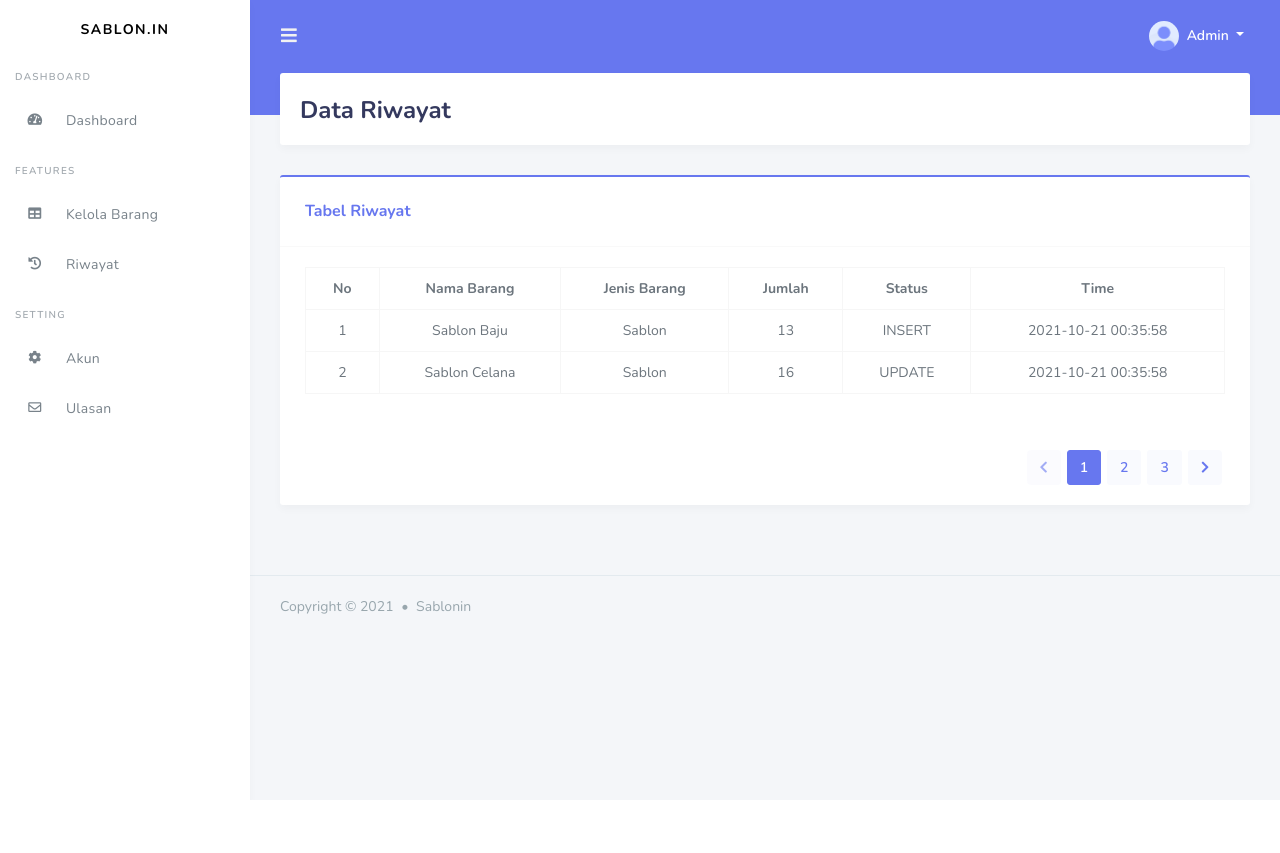
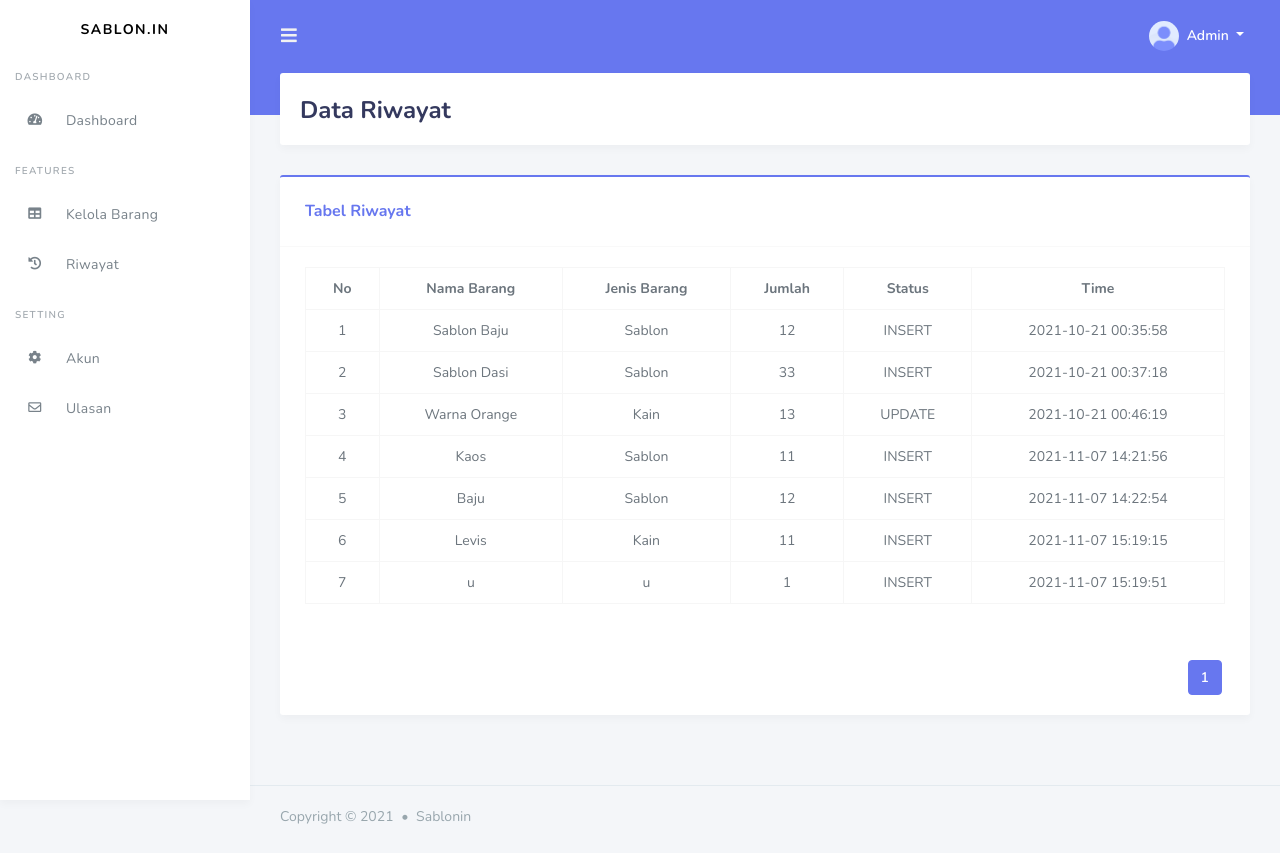
Before and after one commit to billydamas21/sablon.in, a PHP site: page /websites/frontend/KelolaRiwayat.php in a window 1280 px wide. Before the commit the page ends 800 px from the top, so only its background shows below. Run offline with PHP 8.4, Linux system fonts and the light colour scheme; data comes from the database, SQL or seed files in the repository; data that the repository does not hold is empty; style sheets or scripts are compiled from the project's sources; some libraries are stand-ins or nearby versions.

Commit message:
Update barang & riwayat menampilkan data

```diff
--- a/websites/frontend/KelolaRiwayat.php
+++ b/websites/frontend/KelolaRiwayat.php
@@ -1,6 +1,12 @@
+<!-- <?php require '../backend/DataTable.php' ?> -->
 <?php include 'templates/headerLink.php' ?>
 <?php include 'templates/topbar.php' ?>
 <?php include 'templates/sidebar.php' ?>
+
+<?php
+
+
+?>
 <!-- Main Content -->
 <div class="main-content">
     <section class="section">
@@ -25,43 +31,46 @@
                                         <th>Status</th>
                                         <th>Time</th>
                                     </tr>
+                                    <?php $i = $AwalDataRiwayat + 1; ?>
+                                    <!-- Looping Array -->
+                                    <?php foreach ($Riwayat as $row) : ?>
                                         <tr>
-                                        <td>1</td>
-                                        <td>Sablon Baju</td>
-                                        <td>Sablon</td>
-                                        <td>
-                                            13
-                                        </td>
-                                        <td>INSERT</td>
-                                        <td>2021-10-21 00:35:58</td>
+                                            <td><?= $i; ?></td>
+                                            <td><?= $row['Nama_barang']; ?></td>
+                                            <td><?= $row['Jenis_barang']; ?></td>
+                                            <td><?= $row['Jumlah']; ?></td>
+                                            <td><?= $row['Status']; ?></td>
+                                            <td><?= $row['Time']; ?></td>
                                         </tr>
-                                    <tr>
-                                        <td>2</td>
-                                        <td>Sablon Celana</td>
-                                        <td>Sablon</td>
-                                        <td>
-                                            16
-                                        </td>
-                                        <td>UPDATE</td>
-                                        <td>2021-10-21 00:35:58</td>
-                                    </tr>
+                                        <?php $i++; ?>
+                                    <?php endforeach; ?>
                                 </table>
                             </div>
                         </div>
+
+                        <!-- Pagination -->
                         <div class="card-footer text-right">
                             <nav class="d-inline-block">
                                 <ul class="pagination mb-0">
-                                    <li class="page-item disabled">
-                                        <a class="page-link" href="#" tabindex="-1"><i class="fas fa-chevron-left"></i></a>
+                                    <?php if ($HalamanAktifRiwayat > 1) : ?>
+                                        <li class="page-item ">
+                                            <a class="page-link" href="?halaman=<?= $HalamanAktifRiwayat - 1; ?>" tabindex="-1"><i class="fas fa-chevron-left"></i></a>
                                         </li>
-                                    <li class="page-item active"><a class="page-link" href="#">1 <span class="sr-only">(current)</span></a></li>
+                                    <?php endif; ?>
+                                    <?php for ($i = 1; $i <= $JumlahHalamanRiwayat; $i++) : ?>
+                                        <?php if ($i == $HalamanAktifRiwayat) : ?>
+                                            <li class="page-item active"><a class="page-link" href="?halaman=<?= $i; ?>"><span class="sr-only">(current)</span><?= $i; ?></a></li>
+                                        <?php else : ?>
                                             <li class="page-item">
-                                        <a class="page-link" href="#">2</a>
+                                                <a class="page-link" href="?halaman=<?= $i; ?>"><?= $i; ?></a>
                                             </li>
-                                    <li class="page-item"><a class="page-link" href="#">3</a></li>
+                                        <?php endif; ?>
+                                    <?php endfor; ?>
+                                    <?php if ($HalamanAktifRiwayat < $JumlahHalamanRiwayat) : ?>
                                         <li class="page-item">
-                                        <a class="page-link" href="#"><i class="fas fa-chevron-right"></i></a>
+                                            <a class="page-link" href="?halaman=<?= $HalamanAktifRiwayat + 1; ?>"><i class="fas fa-chevron-right"></i></a>
                                         </li>
+                                    <?php endif; ?>
                                 </ul>
                             </nav>
                         </div>
```
Also changed, not shown: websites/frontend/KelolaBarang.php (+27 -13 lines). Lines whose indentation alone changed are shown as unchanged.
